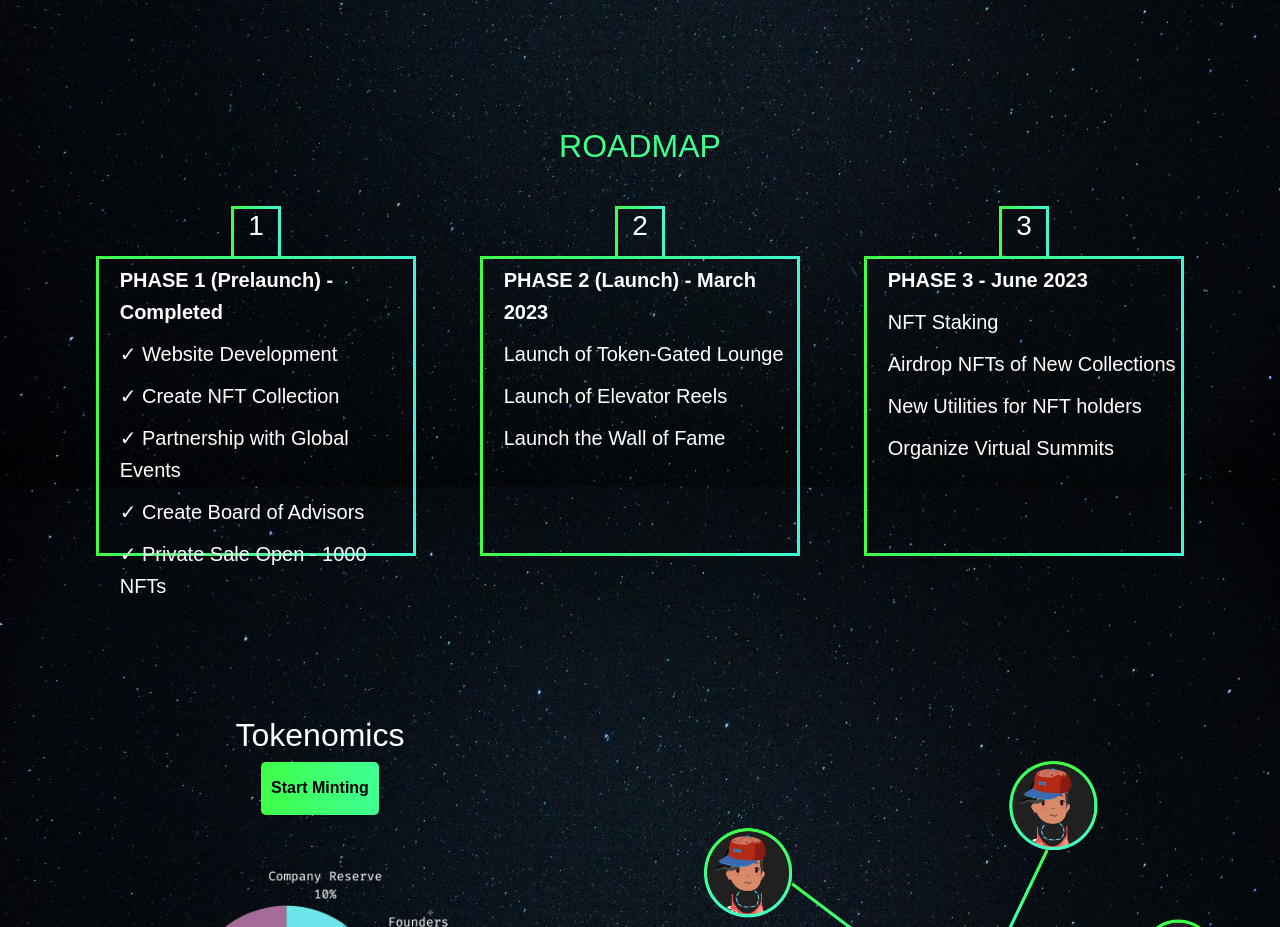
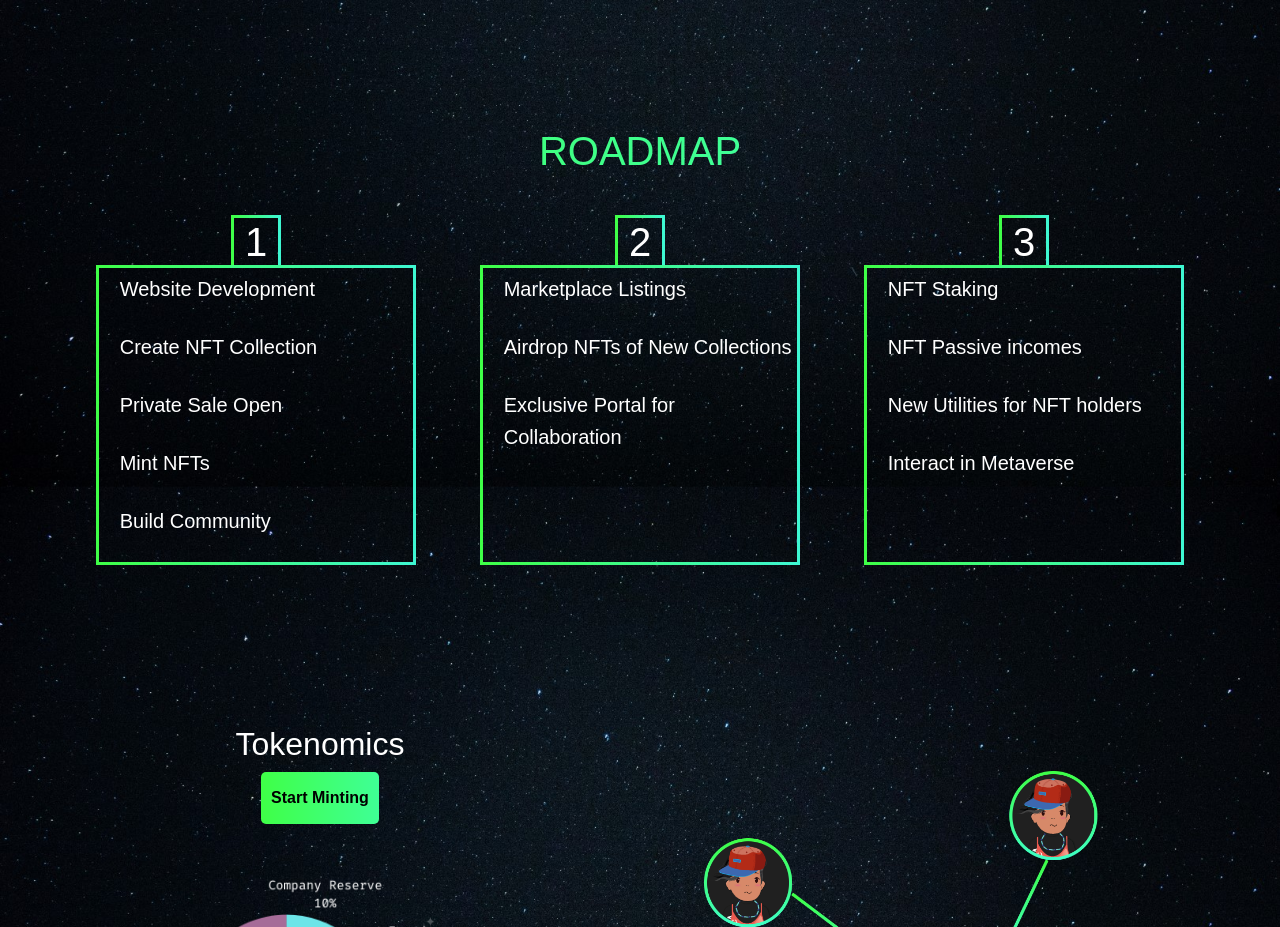
Before and after one commit to enteraltspace/altspacechamps, a React (Create React App) app: page / in a window 1280 px wide. Shown: the part 1220-2147 px from the top of the page. Built offline with nearby package versions, Linux system fonts and the light colour scheme.

Commit message:
Update roadmap.js

```diff
--- a/src/components/roadmap/roadmap.js
+++ b/src/components/roadmap/roadmap.js
@@ -1,49 +1,45 @@
 import React from "react";
-import './roadmap.css'
-function Roadmap(){
-    return(<>
-    <h2 className="roadmap-heading" id="roadmap">
+import "./roadmap.css";
+function Roadmap() {
+  return (
+    <>
+      <h1 className="roadmap-heading" id="roadmap">
         ROADMAP
-    </h2>
+      </h1>
       <div className="main-div">
         <div className="circular-div">
-<h3>1</h3>
+          <h1>1</h1>
         </div>
         <div className="rectangular-div">
-<div className="roadmap-text"><strong>PHASE 1 (Prelaunch) - Completed</strong></div>
-<div className="roadmap-text">✓ Website Development</div>
-<div className="roadmap-text">✓ Create NFT Collection</div>
-<div className="roadmap-text">✓ Partnership with Global Events</div>
-<div className="roadmap-text">✓ Create Board of Advisors</div>
-<div className="roadmap-text">✓ Private Sale Open - 1000 NFTs</div>
+          <p className="roadmap-text">Website Development</p>
+          <p className="roadmap-text">Create NFT Collection</p>
+          <p className="roadmap-text">Private Sale Open</p>
+          <p className="roadmap-text">Mint NFTs</p>
+          <p className="roadmap-text">Build Community</p>
         </div>
       </div>
       <div className="main-div">
         <div className="circular-div">
-
-<h3>2</h3>
+          <h1>2</h1>
         </div>
         <div className="rectangular-div">
-<div className="roadmap-text"><strong>PHASE 2 (Launch) - March 2023</strong></div>
-<div className="roadmap-text">Launch of Token-Gated Lounge</div>
-<div className="roadmap-text">Launch of Elevator Reels</div>
-<div className="roadmap-text">Launch the Wall of Fame</div>
+          <p className="roadmap-text">Marketplace Listings</p>
+          <p className="roadmap-text">Airdrop NFTs of New Collections</p>
+          <p className="roadmap-text">Exclusive Portal for Collaboration</p>
         </div>
       </div>
       <div className="main-div">
         <div className="circular-div">
-
-<h3>3</h3>
+          <h1>3</h1>
         </div>
         <div className="rectangular-div">
-<div className="roadmap-text"><strong>PHASE 3 - June 2023</strong></div>
-<div className="roadmap-text">NFT Staking</div>
-<div className="roadmap-text">Airdrop NFTs of New Collections</div>
-<div className="roadmap-text">New Utilities for NFT holders</div>
-<div className="roadmap-text">Organize Virtual Summits</div>
+          <p className="roadmap-text">NFT Staking</p>
+          <p className="roadmap-text">NFT Passive incomes</p>
+          <p className="roadmap-text">New Utilities for NFT holders</p>
+          <p className="roadmap-text">Interact in Metaverse</p>
         </div>
       </div>
-
-    </>)
+    </>
+  );
 }
-export default Roadmap
+export default Roadmap;
```
Lines whose indentation alone changed are shown as unchanged.
